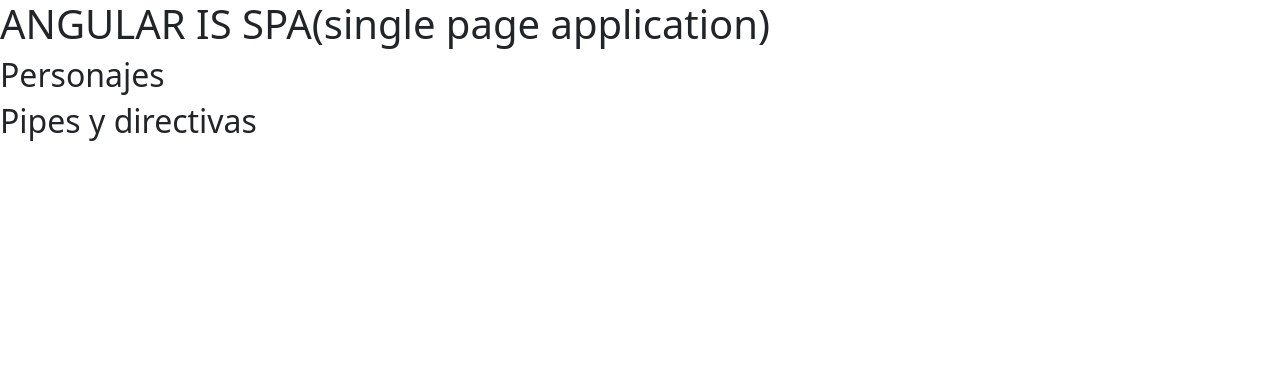
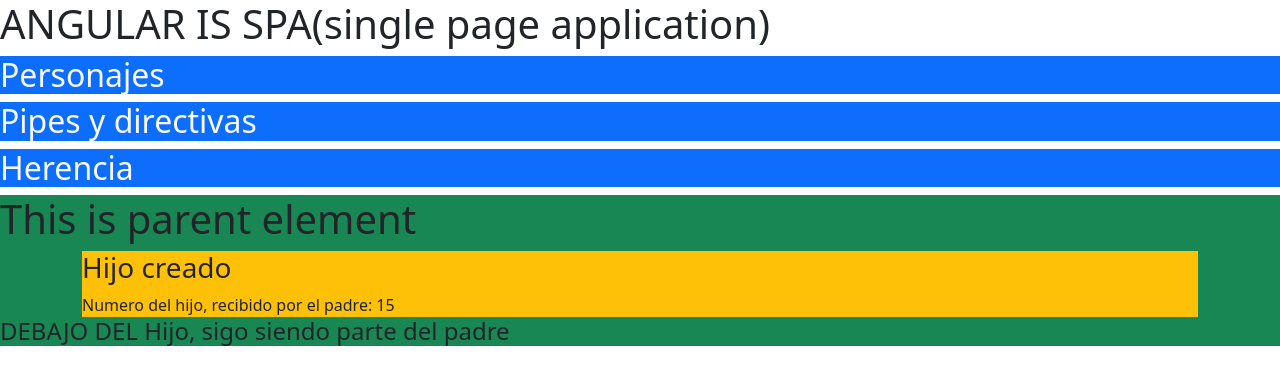
Before and after one commit to moche123/angularclass1g4, an Angular app: page /parent in a window 1280 px wide. Before the commit this address led to /. Shown: the top 384 px of the page. Built offline with nearby package versions, Linux system fonts and the light colour scheme.

Commit message:
cambios input 1

```diff
--- a/src/app/app-routing.module.ts
+++ b/src/app/app-routing.module.ts
@@ -1,5 +1,6 @@
 import { NgModule } from '@angular/core';
 import { RouterModule, Routes } from '@angular/router';
+import { ParentComponent } from './parent/parent.component';
 import { PersonajesComponent } from './personajes/personajes.component';
 import { PipedirectivaComponent } from './pipedirectiva/pipedirectiva.component';
 
@@ -21,6 +22,11 @@
 
   },
   {
+    path: 'parent',
+    component: ParentComponent
+
+  },
+  {
     path: '',
     redirectTo: 'personaje',
     pathMatch: 'full'
--- a/src/app/app.component.html
+++ b/src/app/app.component.html
@@ -4,8 +4,9 @@
     <!-- <h2>
         <a href="/personaje">Personajes</a>
     </h2> -->
-    <h2 routerLink="/personaje">Personajes</h2>
-    <h2 routerLink="/pipe-directiva">Pipes y directivas</h2>
+    <h2 class="bg-primary text-light" routerLink="/personaje">Personajes</h2>
+    <h2 class="bg-primary text-light" routerLink="/pipe-directiva">Pipes y directivas</h2>
+    <h2 class="bg-primary text-light" routerLink="/parent">Herencia</h2>
 </div>
 
 <router-outlet></router-outlet>
--- a/src/app/app.module.ts
+++ b/src/app/app.module.ts
@@ -8,6 +8,8 @@
 import { PipedirectivaComponent } from './pipedirectiva/pipedirectiva.component';
 import { OrderAgeDirective } from './directivas/order-age.directive';
 import { OrderAgePipe } from './pipe/order-age.pipe';
+import { ParentComponent } from './parent/parent.component';
+import { ChildrenComponent } from './parent/children/children.component';
 
 @NgModule({
   declarations: [ //! COMPONENTES
@@ -15,7 +17,9 @@
     PersonajesComponent,
     PipedirectivaComponent,
     OrderAgeDirective,
-    OrderAgePipe
+    OrderAgePipe,
+    ParentComponent,
+    ChildrenComponent
   ],
   imports: [//! MODULOS
     BrowserModule,
--- /dev/null
+++ b/src/app/parent/children/children.component.html
@@ -0,0 +1,6 @@
+<div class="bg-warning">
+    <h3>Hijo creado</h3>
+
+    Numero del hijo, recibido por el padre: {{numberOfParent}}
+
+</div>
--- /dev/null
+++ b/src/app/parent/children/children.component.ts
@@ -0,0 +1,17 @@
+import { Component, OnInit, Input } from '@angular/core';
+
+@Component({
+  selector: 'app-children',
+  templateUrl: './children.component.html',
+  styleUrls: ['./children.component.scss']
+})
+export class ChildrenComponent implements OnInit {
+
+  @Input() numberOfParent = 0
+
+  constructor() { }
+
+  ngOnInit(): void {
+  }
+
+}
--- /dev/null
+++ b/src/app/parent/parent.component.html
@@ -0,0 +1,11 @@
+<div class="bg-success ">
+
+    <h1>This is parent element</h1>
+
+    <div class="container">
+
+        <app-children [numberOfParent]="numberOfParent" ></app-children>
+    </div>
+
+    <h4>DEBAJO DEL Hijo, sigo siendo parte del padre</h4>
+</div>
--- /dev/null
+++ b/src/app/parent/parent.component.ts
@@ -0,0 +1,17 @@
+import { Component, OnInit } from '@angular/core';
+
+@Component({
+  selector: 'app-parent',
+  templateUrl: './parent.component.html',
+  styleUrls: ['./parent.component.scss']
+})
+export class ParentComponent implements OnInit {
+
+  public numberOfParent = 15;
+
+  constructor() { }
+
+  ngOnInit(): void {
+  }
+
+}
```
Also changed, not shown: src/app/parent/children/children.component.scss (added), src/app/parent/parent.component.scss (added), 2 other files (tests, documents, lock files or other folders).
